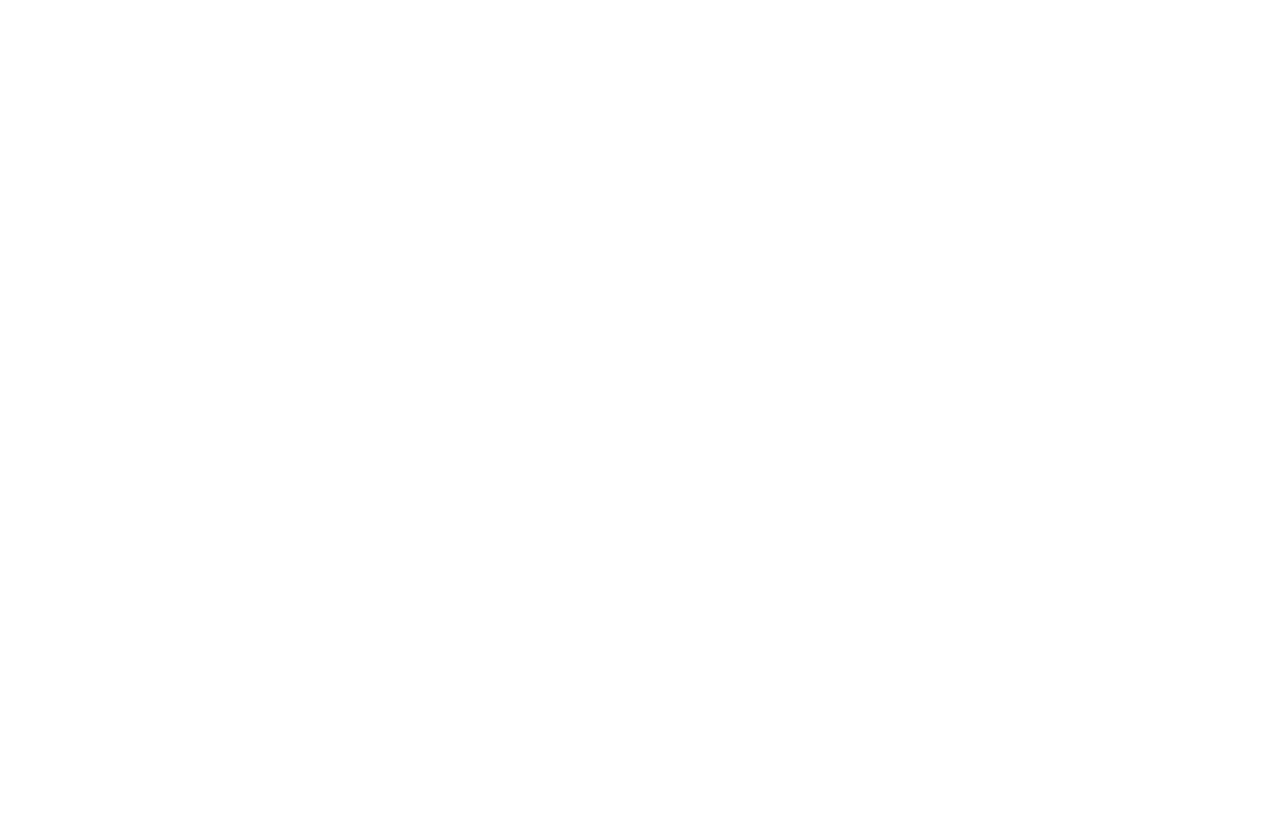
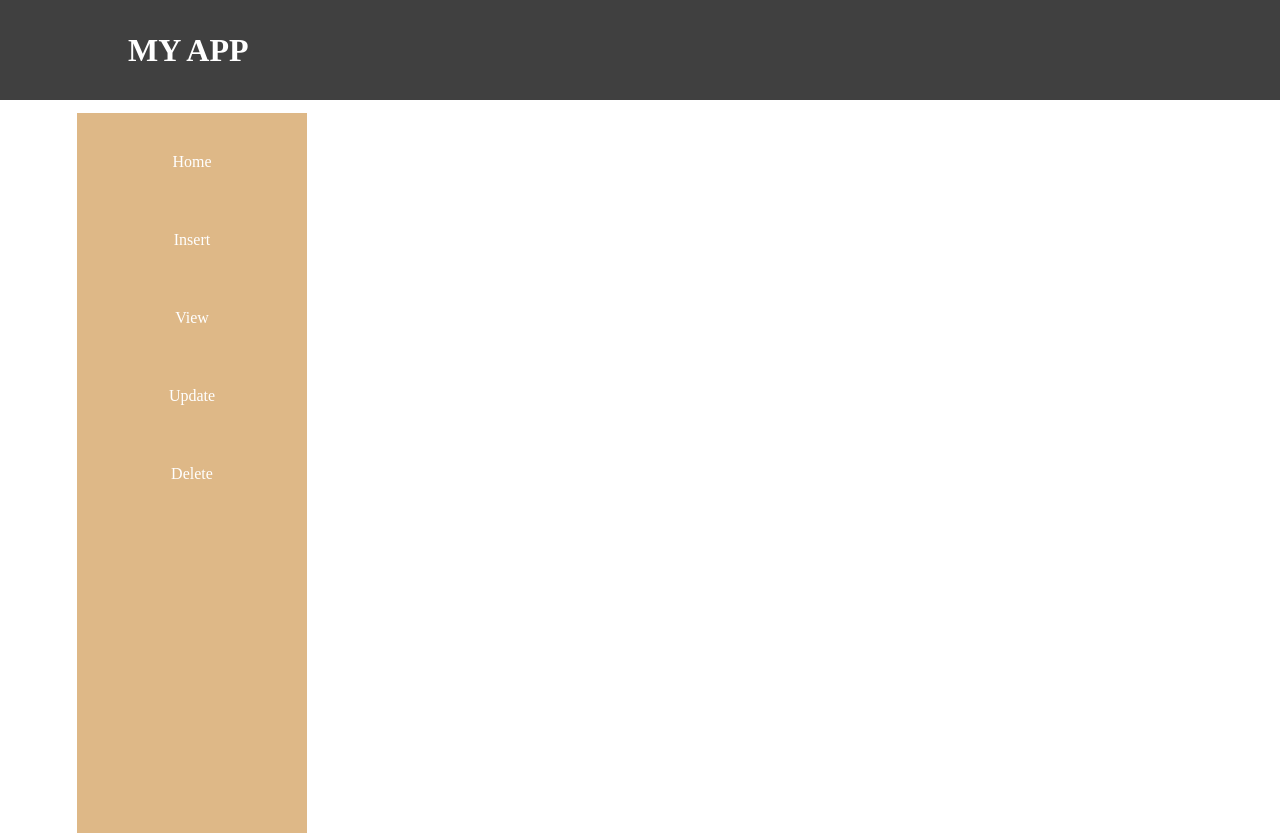
Before and after one commit to hardiksom/CrudApp, a plain HTML site: page index.html in a window 1280 px wide. Before the commit the page ends 800 px from the top, so only its background shows below. Drawn offline with Linux system fonts and the light colour scheme; the site is published under a folder, as on GitHub Pages, so addresses that start at the root find nothing.

Commit message:
Update index.html

```diff
--- a/index.html
+++ b/index.html
@@ -5,8 +5,8 @@
     <link rel="icon" type="image/svg+xml" href="/favicon.svg" />
     <meta name="viewport" content="width=device-width, initial-scale=1.0" />
     <title>homework</title>
-    <script type="module" crossorigin src="/assets/index-BLxO0_GI.js"></script>
-    <link rel="stylesheet" crossorigin href="/assets/index-DPy5-_iv.css">
+    <script type="module" crossorigin src="./assets/index-BLxO0_GI.js"></script>
+    <link rel="stylesheet" crossorigin href="./assets/index-DPy5-_iv.css">
   </head>
   <body>
     <div id="root"></div>
```
